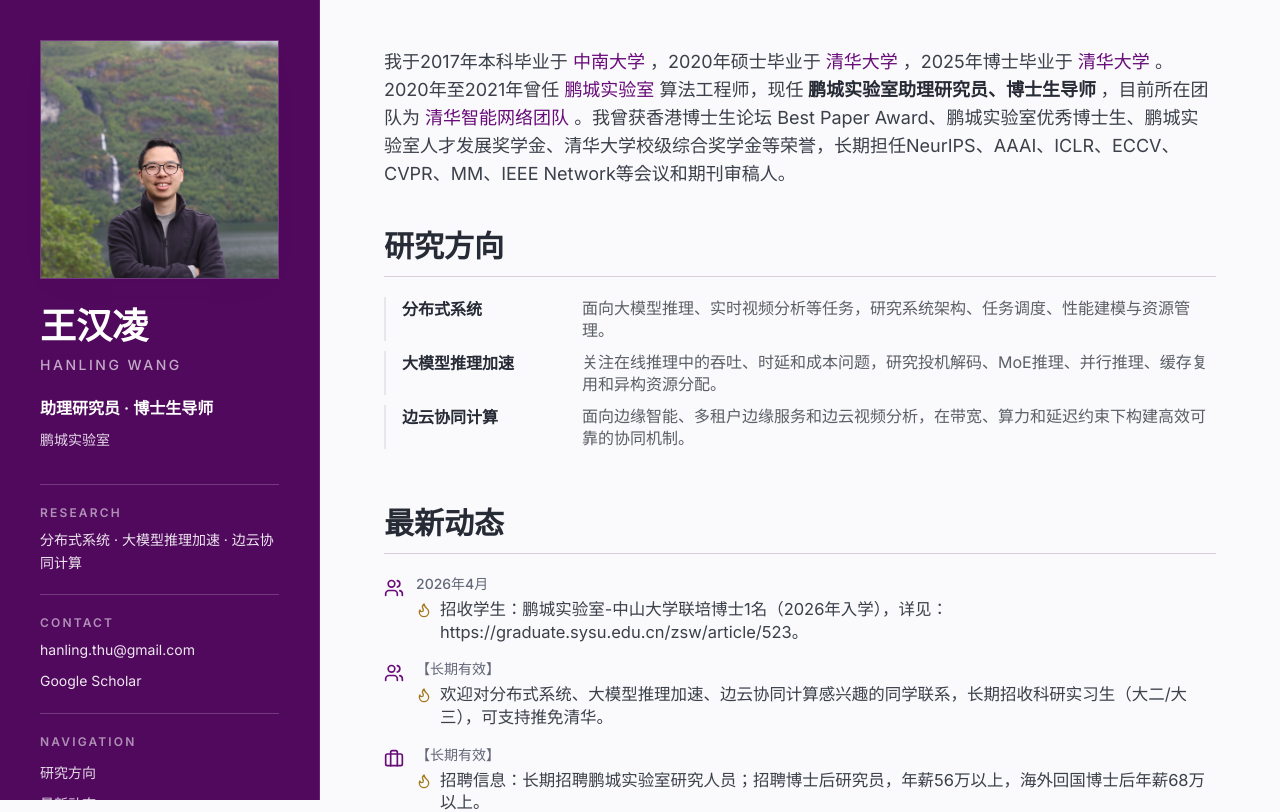
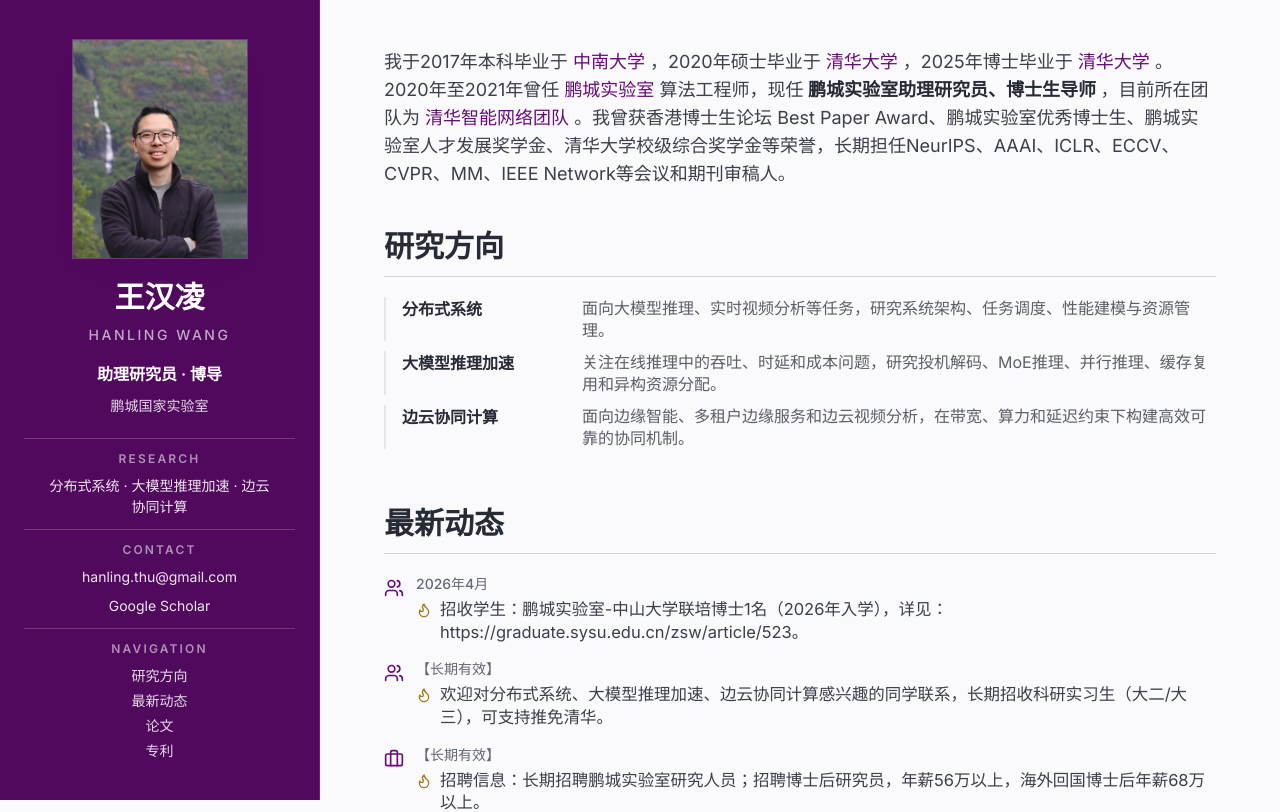
Before and after one commit to hanling-thu/hanling-thu.github.io, a React (Vite) app: page / in a window 1280 px wide. Shown: the top 812 px of the page. Built offline with nearby package versions, Linux system fonts and the light colour scheme; the HTML template or start-up script is replaced by a standard one.

Commit message:
modify sidebar

```diff
--- a/src/components/Sidebar.tsx
+++ b/src/components/Sidebar.tsx
@@ -9,24 +9,24 @@
 
 const Sidebar = () => {
   return (
-    <aside className="border-b border-sidebar-foreground/10 bg-sidebar p-6 text-sidebar-foreground lg:fixed lg:left-0 lg:top-0 lg:h-screen lg:w-80 lg:overflow-y-auto lg:border-b-0 lg:border-r lg:p-10">
-      <div className="flex flex-col gap-6 min-[380px]:flex-row lg:flex-col lg:gap-0">
+    <aside className="border-b border-sidebar-foreground/10 bg-sidebar p-5 text-sidebar-foreground sm:p-6 lg:fixed lg:left-0 lg:top-0 lg:flex lg:h-screen lg:w-80 lg:items-center lg:overflow-hidden lg:border-b-0 lg:border-r lg:p-6">
+      <div className="flex flex-col gap-5 min-[380px]:flex-row lg:w-full lg:flex-col lg:items-center lg:gap-0 lg:text-center">
         <img
           src={profileImage}
           alt="Hanling Wang"
-          className="h-28 w-28 flex-shrink-0 border border-sidebar-foreground/20 object-cover shadow-soft sm:h-32 sm:w-32 lg:mb-7 lg:aspect-square lg:h-auto lg:w-full"
+          className="aspect-[4/5] w-28 flex-shrink-0 border border-sidebar-foreground/20 object-cover object-top shadow-soft sm:w-32 lg:mb-5 lg:w-44"
         />
 
         <div className="min-w-0 flex-1 lg:w-full">
           <div className="space-y-2">
-            <h1 className="font-serif text-3xl font-bold leading-tight tracking-normal lg:text-4xl">
+            <h1 className="font-serif text-3xl font-bold leading-tight tracking-normal">
               王汉凌
             </h1>
             <p className="text-sm font-medium uppercase tracking-[0.18em] text-sidebar-foreground/65">
               Hanling Wang
             </p>
-            <p className="pt-3 text-base font-semibold leading-relaxed">
-              助理研究员 · 博士生导师
+            <p className="pt-3 text-base font-semibold leading-relaxed lg:pt-2">
+              助理研究员 · 博导
             </p>
             <a
               href="https://www.pcl.ac.cn/"
@@ -34,21 +34,21 @@
               rel="noopener noreferrer"
               className="block text-sm leading-relaxed opacity-85 transition-opacity hover:opacity-100"
             >
-              鹏城实验室
+              鹏城国家实验室
             </a>
           </div>
 
-          <div className="mt-6 space-y-5 text-sm leading-relaxed lg:mt-8">
-            <section className="border-t border-sidebar-foreground/20 pt-5">
+          <div className="mt-5 space-y-4 text-sm leading-relaxed lg:mt-5 lg:space-y-3 lg:leading-normal">
+            <section className="border-t border-sidebar-foreground/20 pt-4 lg:pt-3">
               <h2 className="mb-2 text-xs font-semibold uppercase tracking-[0.18em] text-sidebar-foreground/55">
                 Research
               </h2>
-              <p className="opacity-90">
+              <p className="opacity-90 lg:mx-auto lg:max-w-56">
                 分布式系统 · 大模型推理加速 · 边云协同计算
               </p>
             </section>
 
-            <section className="border-t border-sidebar-foreground/20 pt-5">
+            <section className="border-t border-sidebar-foreground/20 pt-4 lg:pt-3">
               <h2 className="mb-2 text-xs font-semibold uppercase tracking-[0.18em] text-sidebar-foreground/55">
                 Contact
               </h2>
@@ -70,11 +70,11 @@
               </div>
             </section>
 
-            <nav className="border-t border-sidebar-foreground/20 pt-5" aria-label="页面导航">
-              <h2 className="mb-3 text-xs font-semibold uppercase tracking-[0.18em] text-sidebar-foreground/55">
+            <nav className="border-t border-sidebar-foreground/20 pt-4 lg:pt-3" aria-label="页面导航">
+              <h2 className="mb-3 text-xs font-semibold uppercase tracking-[0.18em] text-sidebar-foreground/55 lg:mb-2">
                 Navigation
               </h2>
-              <div className="grid grid-cols-2 gap-x-3 gap-y-2 lg:grid-cols-1">
+              <div className="grid grid-cols-2 gap-x-3 gap-y-2 lg:grid-cols-1 lg:gap-y-1">
                 {navItems.map((item) => (
                   <a
                     key={item.href}
```
Also changed, not shown: hanling.JPG.
